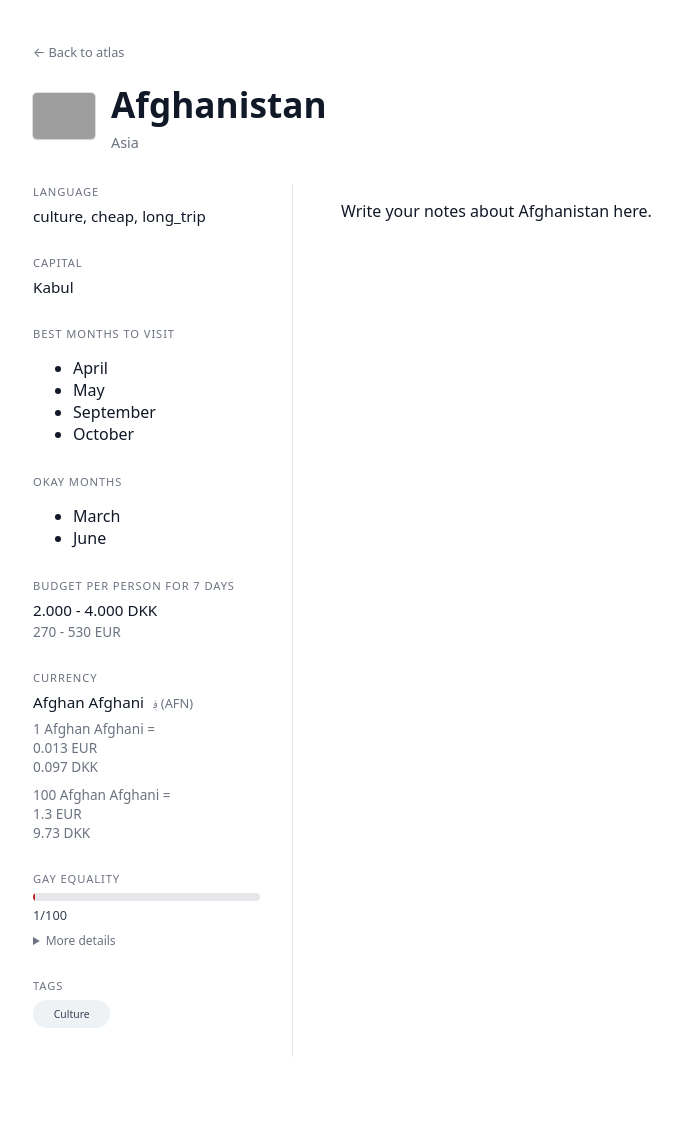
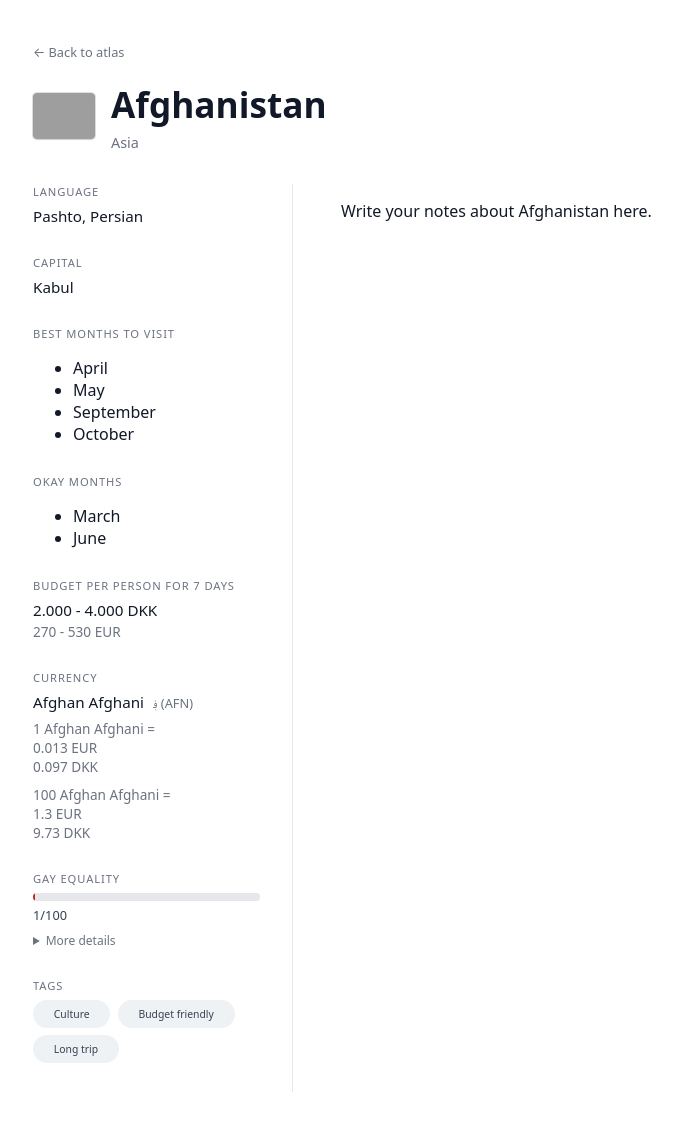
Before and after one commit to Joshua-kea/Travel, a Jekyll site: the page built from _countries/afghanistan.md, in a window 1280 px wide. Shown: the whole page, without its empty margins (57-739 px from the left). Built offline with Jekyll 4.4.1, drawn with Linux system fonts in a browser that asks for light colours; before the commit the page ends 1097 px from its top, so only the background shows below that; grey boxes are pictures that could not be loaded.

Commit message:
A-countries

```diff
--- a/_countries/afghanistan.md
+++ b/_countries/afghanistan.md
@@ -4,9 +4,8 @@ iso: AFG
 name: Afghanistan
 continent: Asia
 gay_friendliness: 1
-tags:
-  - culture
-language: [culture, cheap, long_trip]
+tags: [culture, cheap, long_trip]
+language: [Pashto, Persian]
 capital: Kabul
 currency:
   name: Afghan Afghani
```
